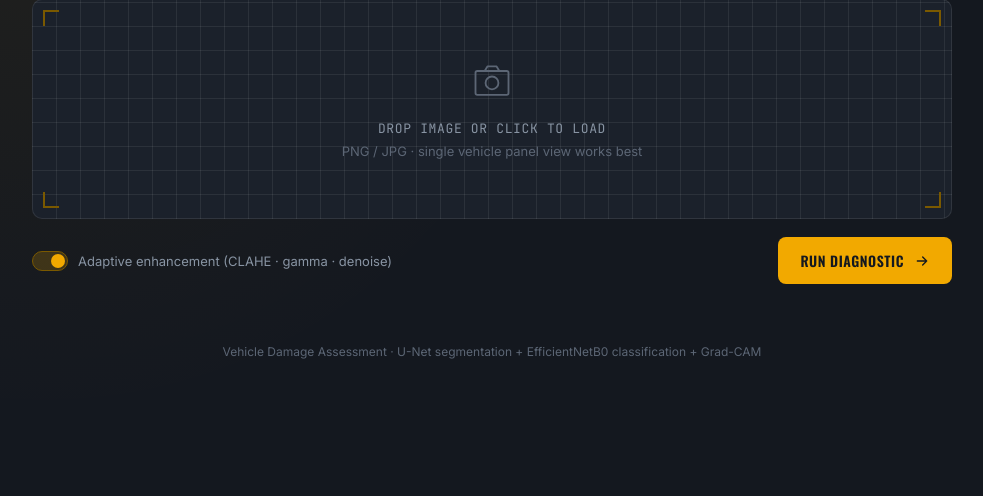
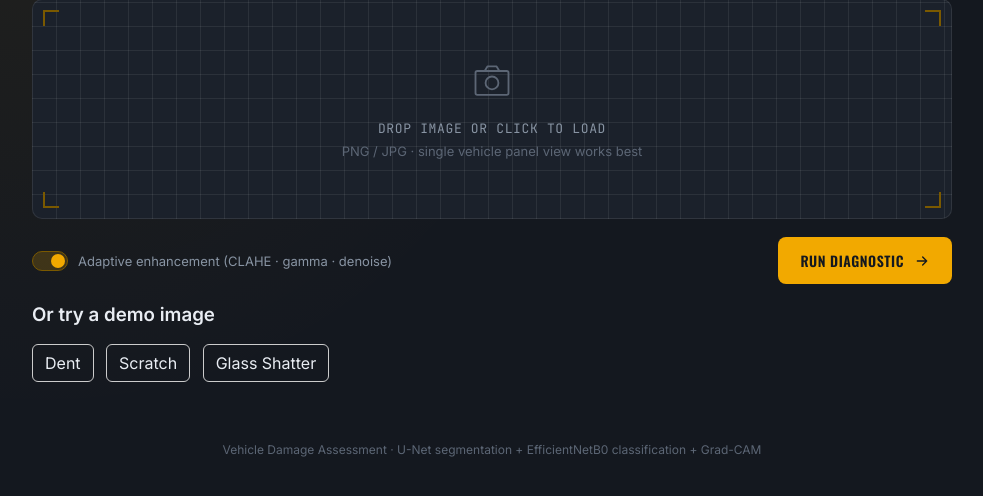
Before and after one commit to duttapranjal/Vehicle-Damage-Assessment-CNN, a Flask app: page / in a window 1280 px wide. Shown: the part 121-617 px from the top of the page, without its empty margins (148-1131 px from the left). Run offline with Flask 3, Linux system fonts and the light colour scheme; parts of the project's set-up code (start-up, migrations or seed data) failed here and were passed over.

Commit message:
feat(demo): add demo images folder and /demo route; add demo buttons to index

```diff
--- a/app.py
+++ b/app.py
@@ -195,6 +195,34 @@ def predict():
     return render_template("index.html", result=result, images=saved_images, run_id=run_id)
 
 
+@app.route("/demo/<damage_type>", methods=["GET"])
+def demo(damage_type: str):
+    # Build demo image path
+    demo_path = os.path.join(BASE_DIR, "assets", "demo_images", f"{damage_type}.jpg")
+    if not os.path.exists(demo_path):
+        flash("Demo image not available.")
+        return redirect(url_for("index"))
+
+    run_id = f"demo_{damage_type}"
+    try:
+        images, result = inference.run_assessment(demo_path, apply_enhancement=True)
+    except FileNotFoundError as exc:
+        flash(str(exc))
+        return redirect(url_for("index"))
+    except ValueError as exc:
+        flash(f"Image processing failed: {exc}")
+        return redirect(url_for("index"))
+    except Exception as exc:  # pragma: no cover
+        flash(f"Something went wrong while processing the demo image: {exc}")
+        return redirect(url_for("index"))
+
+    saved_images = _save_stage_images(run_id, images)
+    result["run_id"] = run_id
+    _write_run_metadata(run_id, os.path.basename(demo_path), saved_images, result)
+
+    return render_template("index.html", result=result, images=saved_images, run_id=run_id)
+
+
 @app.route("/report/<run_id>")
 def report(run_id: str):
     metadata_path = os.path.join(RESULT_FOLDER, f"{run_id}.json")
--- a/templates/index.html
+++ b/templates/index.html
@@ -84,6 +84,15 @@
         </button>
       </div>
     </form>
+
+    <section class="demo-section" style="margin-top:18px;">
+      <h3>Or try a demo image</h3>
+      <div>
+        <a href="/demo/dent" class="demo-btn" style="display:inline-block;padding:8px 12px;margin-right:8px;border:1px solid #ccc;border-radius:6px;text-decoration:none;color:inherit;">Dent</a>
+        <a href="/demo/scratch" class="demo-btn" style="display:inline-block;padding:8px 12px;margin-right:8px;border:1px solid #ccc;border-radius:6px;text-decoration:none;color:inherit;">Scratch</a>
+        <a href="/demo/glass_shatter" class="demo-btn" style="display:inline-block;padding:8px 12px;border:1px solid #ccc;border-radius:6px;text-decoration:none;color:inherit;">Glass Shatter</a>
+      </div>
+    </section>
 
     {% if result %}
     <section class="results">
```
Also changed, not shown: assets/demo_images/README.md (added).
